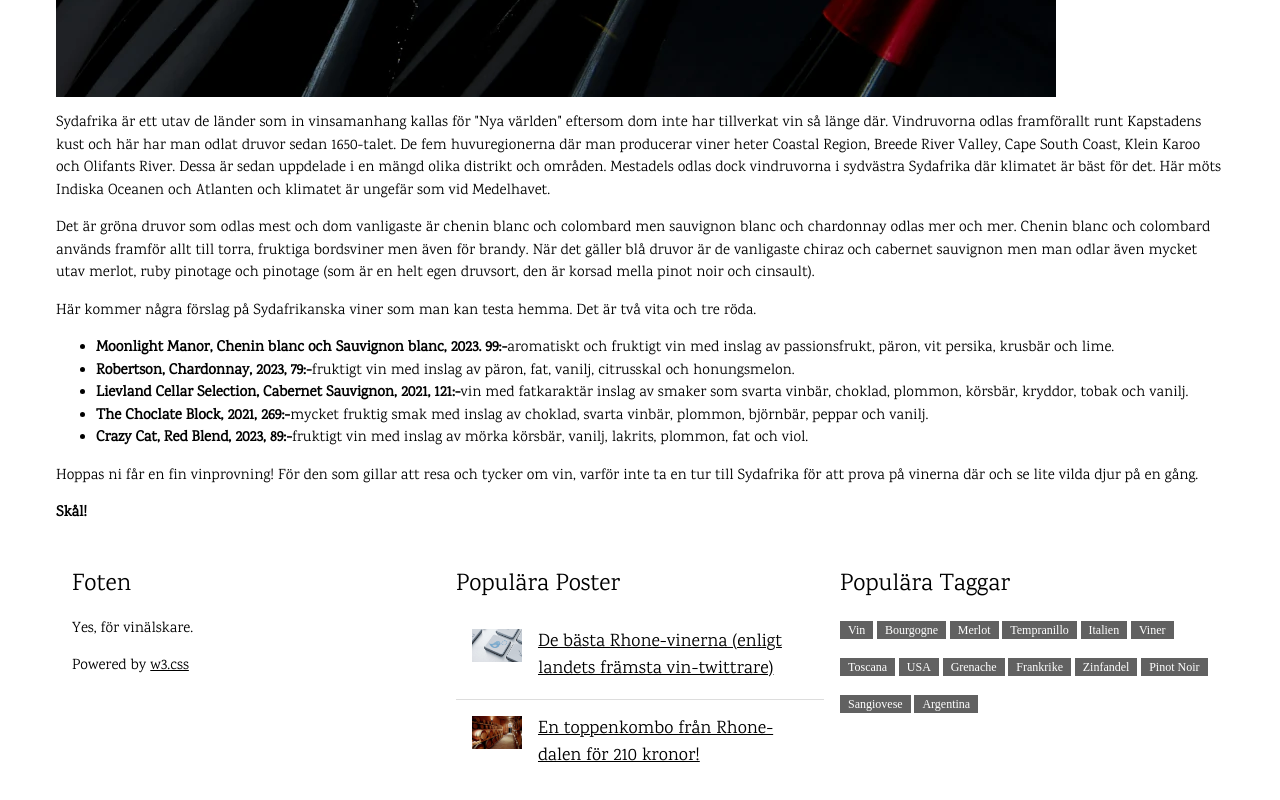
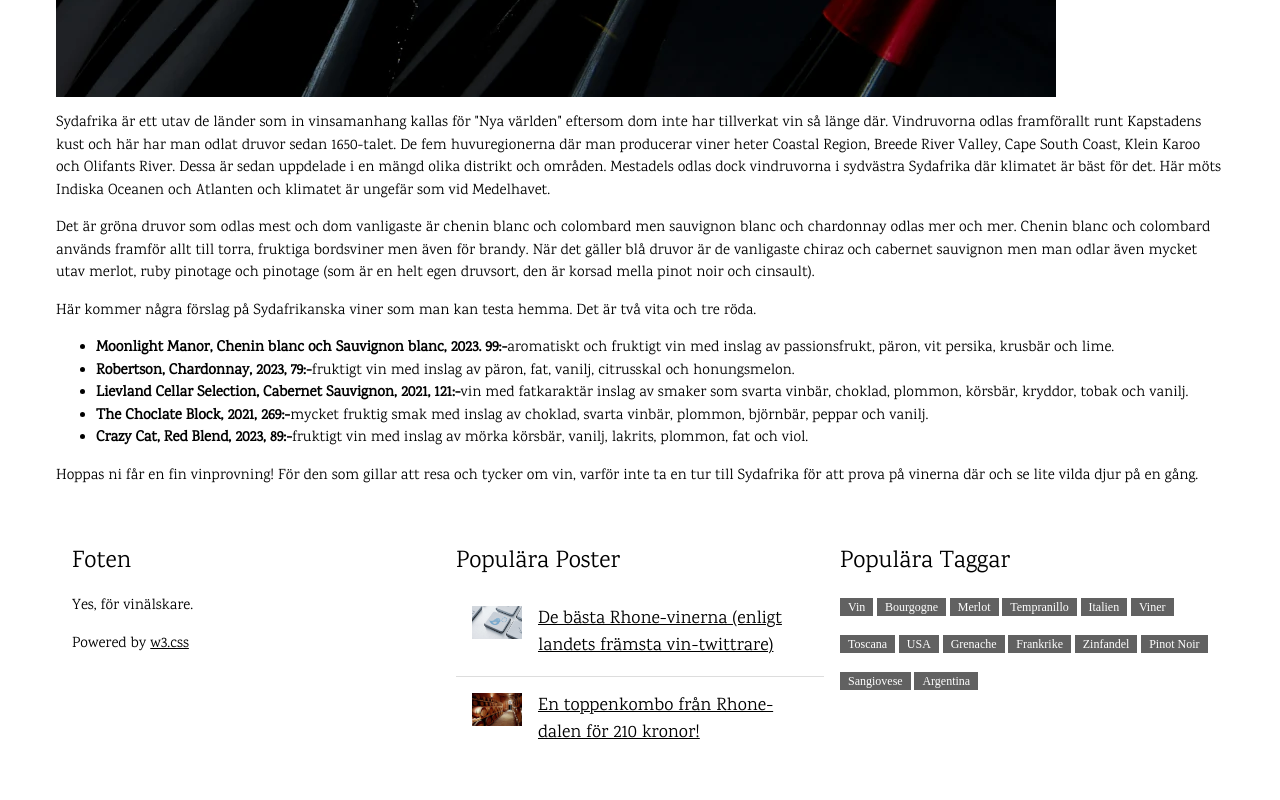
Before and after one commit to jerker80/jerker80.github.io, a plain HTML site: page 2024/03/sydafrikanska-viner/index.html in a window 1280 px wide. Shown: the part 798-1598 px from the top of the page. Drawn offline with nearby package versions, Linux system fonts and the light colour scheme.

Commit message:
Update index.html

```diff
--- a/2024/03/sydafrikanska-viner/index.html
+++ b/2024/03/sydafrikanska-viner/index.html
@@ -55,7 +55,7 @@ body,h1,h2,h3,h4,h5,h6 {font-family: "Karma", sans-serif}
   </ul>
 
   <p>Hoppas ni får en fin vinprovning! För den som gillar att resa och tycker om vin, varför inte ta en tur till Sydafrika för att prova på vinerna där och se lite vilda djur på en gång.</p>
-  <strong>Skål!</strong>
+
   <!-- Footer -->
   <footer class="w3-row-padding w3-padding-32">
     <div class="w3-third">
```
